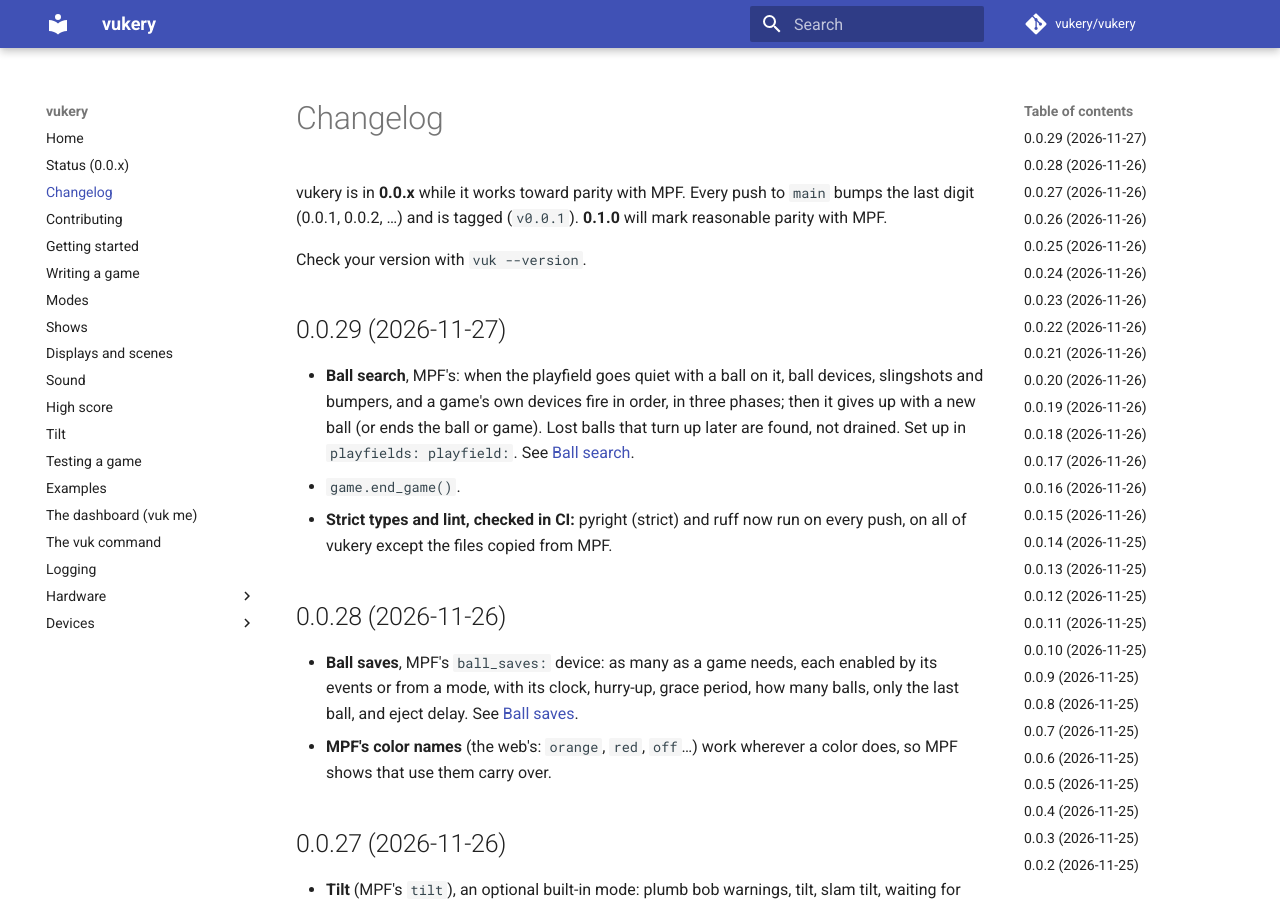
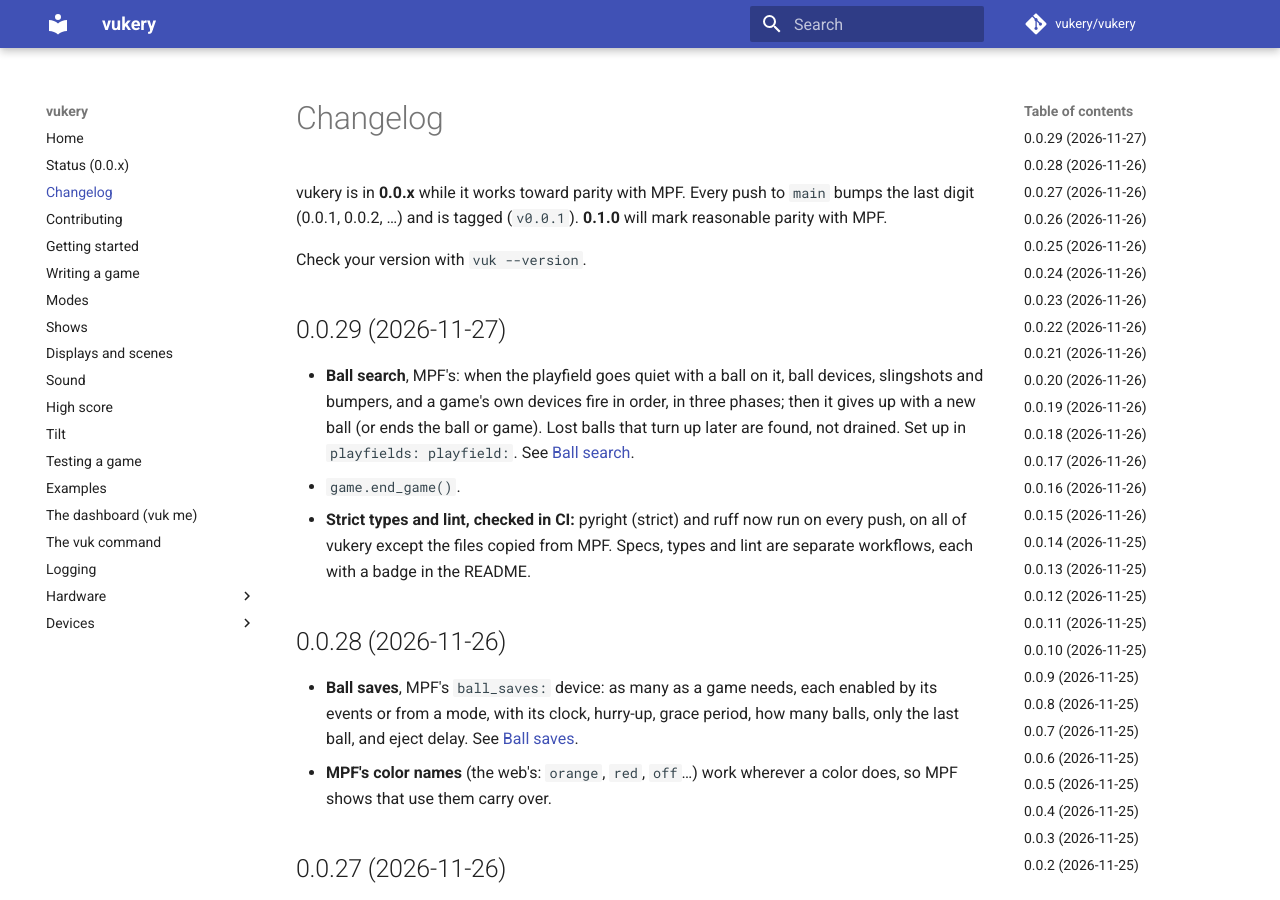
Before and after one commit to vukery/vukery, an MkDocs documentation site: the page built from docs/changelog.md, in a window 1280 px wide and 900 px high. Built offline with MkDocs 1.6.1 and Material for MkDocs 9.7.7, drawn with Linux system fonts in a browser that asks for light colours; comment, search, counter and statistics services are not loaded.

Commit message:
chore: separate Types, Lint and Specs workflows, each with a README badge
Co-Authored-By: Claude Opus 5.5 <noreply@anthropic.com>

```diff
--- a/docs/changelog.md
+++ b/docs/changelog.md
@@ -15,7 +15,8 @@ Check your version with `vuk --version`.
   `playfields: playfield:`. See [Ball search](devices/ball-search.md).
 - `game.end_game()`.
 - **Strict types and lint, checked in CI:** pyright (strict) and ruff now run
-  on every push, on all of vukery except the files copied from MPF.
+  on every push, on all of vukery except the files copied from MPF. Specs,
+  types and lint are separate workflows, each with a badge in the README.
 
 ## 0.0.28 (2026-11-26)
 
```
Also changed, not shown: docs/index.md (+3 -0 lines), 3 other files.
